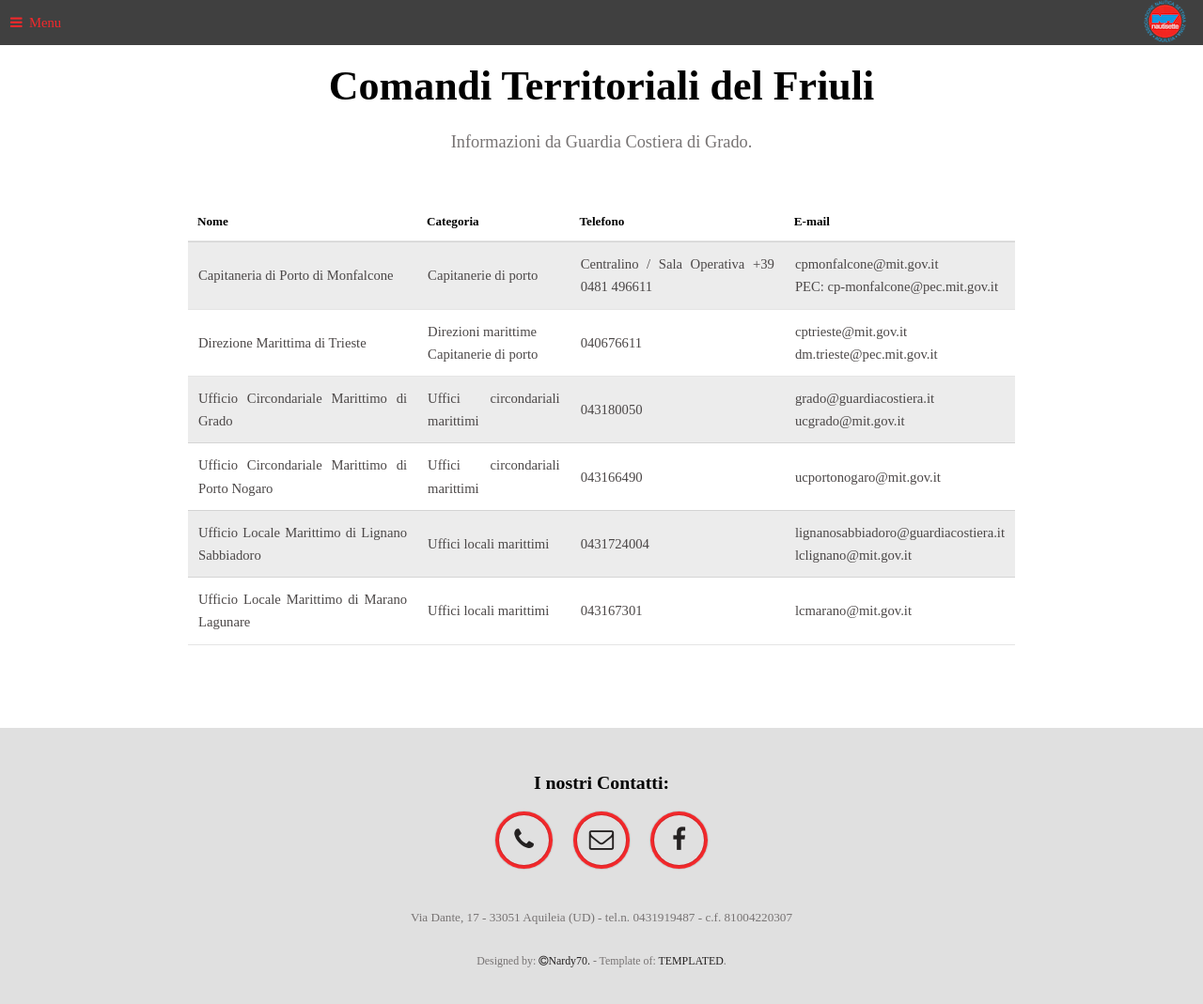
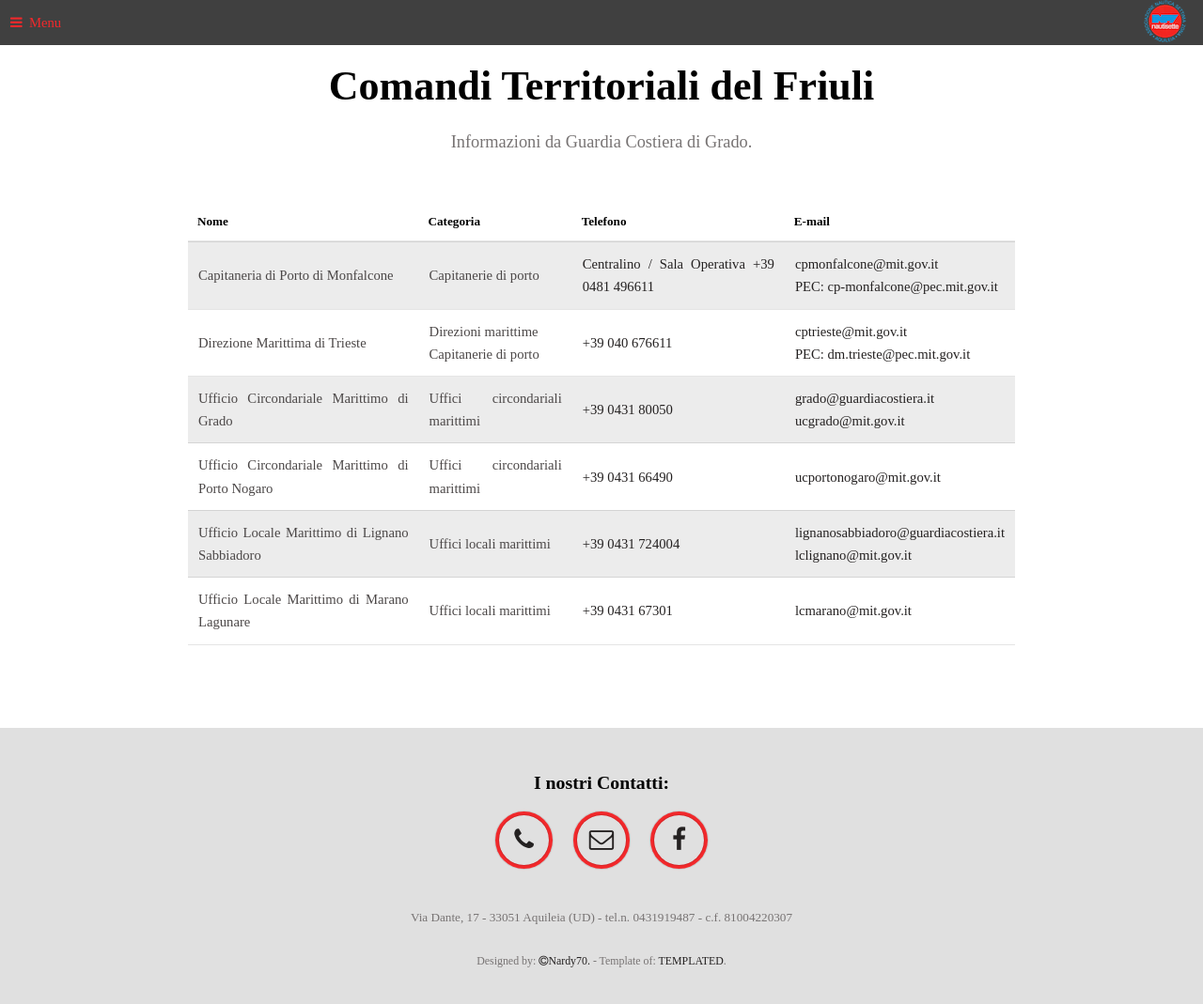
Before and after one commit to nardy70/nautisette, a Jekyll site: the page built from comanditerritorialifvg.md, in a window 1280 px wide and 1119 px high. Shown: the top 1069 px of the window at 94% size. Built offline with Jekyll 4.4.1, drawn with Linux system fonts in a browser that asks for light colours; some web fonts are replaced; comment, search, counter and statistics services are not loaded; a style sheet for code colours, icons or effects is not loaded.

Commit message:
add mail tel links

```diff
--- a/comanditerritorialifvg.md
+++ b/comanditerritorialifvg.md
@@ -7,9 +7,9 @@
 
 Nome | Categoria | Telefono | E-mail
 --- | --- | --- | ---
-Capitaneria di Porto di Monfalcone | Capitanerie di porto | Centralino / Sala Operativa +39 0481 496611 | cpmonfalcone@mit.gov.it<br>PEC: cp-monfalcone@pec.mit.gov.it
-Direzione Marittima di Trieste | Direzioni marittime<br>Capitanerie di porto | 040676611 | cptrieste@mit.gov.it<br>dm.trieste@pec.mit.gov.it
-Ufficio Circondariale Marittimo di Grado | Uffici circondariali marittimi | 043180050	| grado@guardiacostiera.it<br>ucgrado@mit.gov.it
-Ufficio Circondariale Marittimo di Porto Nogaro	| Uffici circondariali marittimi | 043166490 | ucportonogaro@mit.gov.it
-Ufficio Locale Marittimo di Lignano Sabbiadoro | Uffici locali marittimi | 0431724004 | lignanosabbiadoro@guardiacostiera.it<br>lclignano@mit.gov.it
-Ufficio Locale Marittimo di Marano Lagunare | Uffici locali marittimi | 043167301 | lcmarano@mit.gov.it
+Capitaneria di Porto di Monfalcone | Capitanerie di porto | <a href="tel:00390481496611">Centralino / Sala Operativa +39 0481 496611</a> | <a href="mailto:cpmonfalcone@mit.gov.it">cpmonfalcone@mit.gov.it</a><br><a href="mailto:cp-monfalcone@pec.mit.gov.it">PEC: cp-monfalcone@pec.mit.gov.it</a>
+Direzione Marittima di Trieste | Direzioni marittime<br>Capitanerie di porto | <a href="tel:0039040676611">+39 040 676611</a> | <a href="mailto:cptrieste@mit.gov.it">cptrieste@mit.gov.it</a><br><a href="mailto:dm.trieste@pec.mit.gov.it">PEC: dm.trieste@pec.mit.gov.it</a>
+Ufficio Circondariale Marittimo di Grado | Uffici circondariali marittimi | <a href="tel:0039043180050">+39 0431 80050</a>	| <a href="mailto:grado@guardiacostiera.it">grado@guardiacostiera.it</a><br><a href="mailto:ucgrado@mit.gov.it">ucgrado@mit.gov.it</a>
+Ufficio Circondariale Marittimo di Porto Nogaro	| Uffici circondariali marittimi | <a href="tel:0039043166490">+39 0431 66490</a> | <a href="mailto:ucportonogaro@mit.gov.it">ucportonogaro@mit.gov.it</a>
+Ufficio Locale Marittimo di Lignano Sabbiadoro | Uffici locali marittimi | <a href="tel:00390431724004">+39 0431 724004</a> | <a href="mailto:lignanosabbiadoro@guardiacostiera.it">lignanosabbiadoro@guardiacostiera.it</a><br><a href="mailto:ucgrado@mit.gov.it">lclignano@mit.gov.it</a>
+Ufficio Locale Marittimo di Marano Lagunare | Uffici locali marittimi | <a href="tel:0039043167301">+39 0431 67301</a> | <a href="mailto:lcmarano@mit.gov.it">lcmarano@mit.gov.it</a>
```
